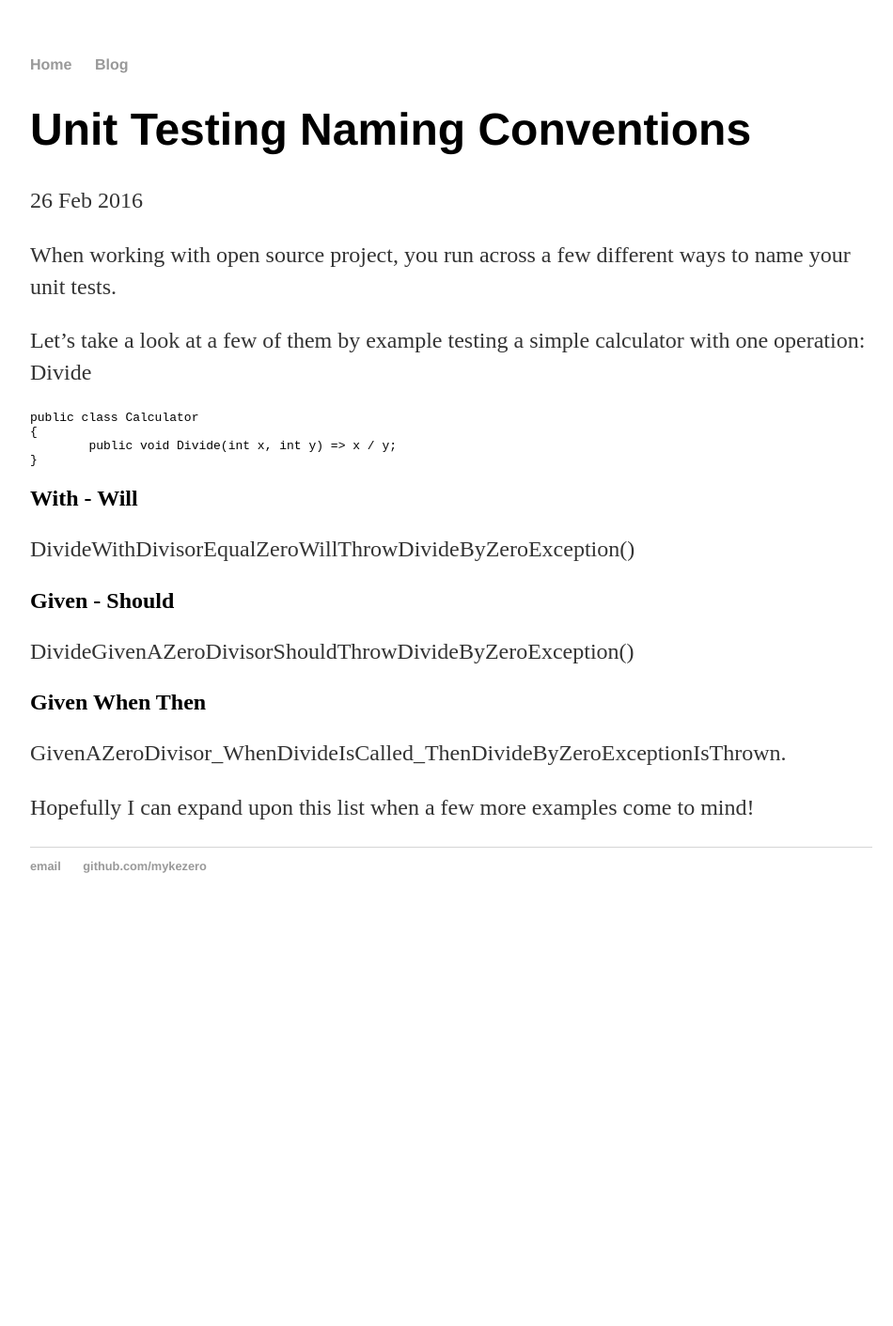
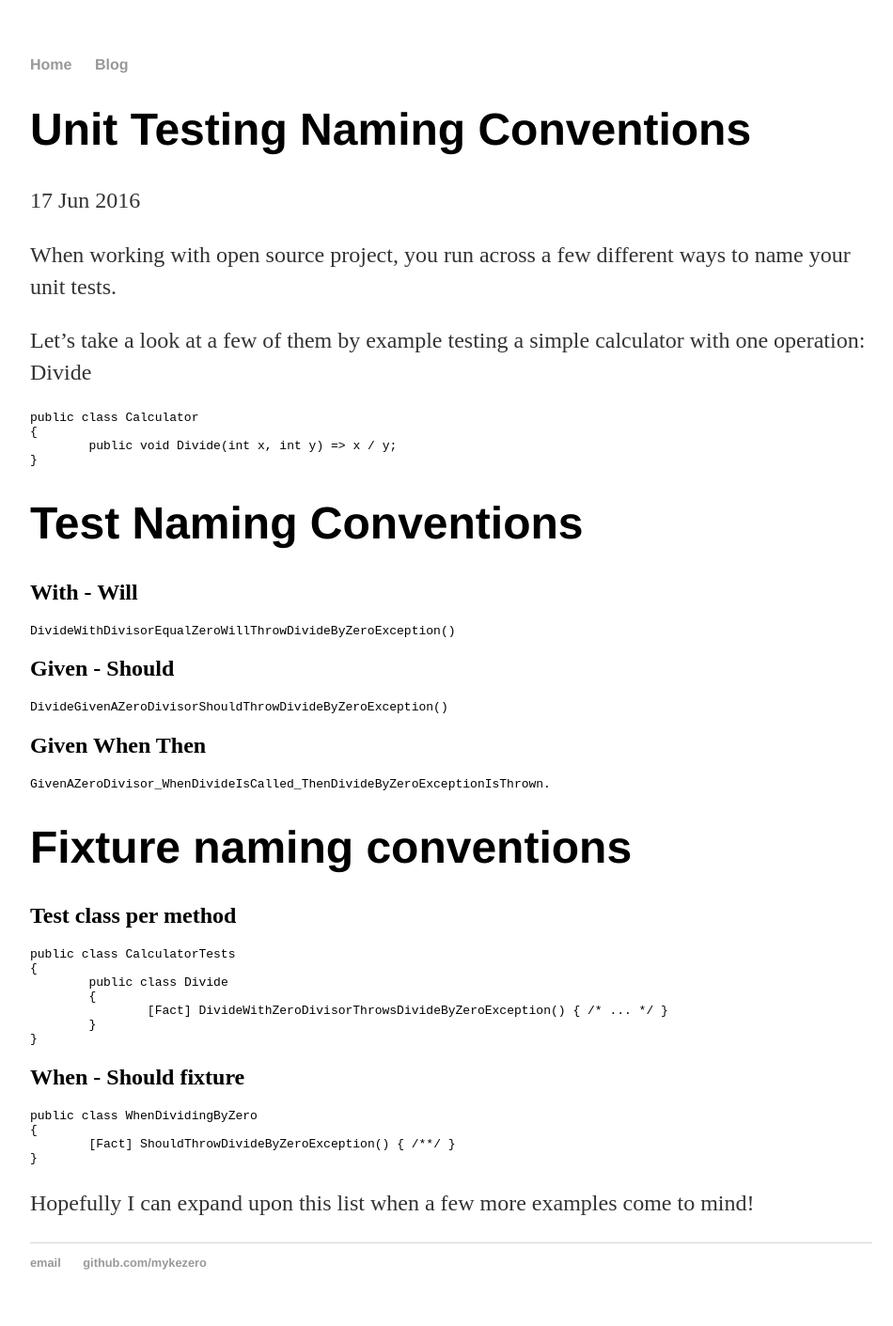
Before and after one commit to Mykezero/Mykezero.github.io, a Jekyll site: the page built from _posts/2016-17-6-unit-testing-naming-conventions.md, in a window 1280 px wide. Shown: the whole page at 94% size, without its empty margins (160-1110 px from the left). Built offline with Jekyll 4.4.1, drawn with Linux system fonts in a browser that asks for light colours; before the commit the page ends 989 px from its top, so only the background shows below that.

Commit message:
Add conventions for test fixtures.

````diff
--- a/_config.yml
+++ b/_config.yml
@@ -1,3 +1,4 @@
 name: Hank Quinlan, Horrible Cop
 markdown: kramdown
 permalink: /blog/:year/:month/:day/:title
+highlighter: rouge
--- a/_posts/2016-17-6-unit-testing-naming-conventions.md
+++ b/_posts/2016-17-6-unit-testing-naming-conventions.md
@@ -1,27 +1,57 @@
 ---
 layout: post
 title: "Unit Testing Naming Conventions"
-date: 2016-2-26
+date: 2016-6-17
 ---
 
 When working with open source project, you run across a few different ways to name your unit tests.
 
 Let's take a look at a few of them by example testing a simple calculator with one operation: Divide
 
-```
+```cs
 public class Calculator
 {
 	public void Divide(int x, int y) => x / y;
 }
 ```
 
+
+# Test Naming Conventions
+
 ## With - Will
+```cs
 DivideWithDivisorEqualZeroWillThrowDivideByZeroException()
+```
 
 ## Given - Should
+```cs
 DivideGivenAZeroDivisorShouldThrowDivideByZeroException()
+```
 
 ## Given When Then
+```cs
 GivenAZeroDivisor_WhenDivideIsCalled_ThenDivideByZeroExceptionIsThrown.
+```
+
+# Fixture naming conventions
+
+## Test class per method
+```cs
+public class CalculatorTests
+{
+	public class Divide
+	{
+		[Fact] DivideWithZeroDivisorThrowsDivideByZeroException() { /* ... */ }
+	}
+}
+```
+
+## When - Should fixture
+```cs
+public class WhenDividingByZero
+{
+	[Fact] ShouldThrowDivideByZeroException() { /**/ }
+}
+```
 
 Hopefully I can expand upon this list when a few more examples come to mind!
````
Also changed, not shown: css/main.css (+7 -0 lines).
